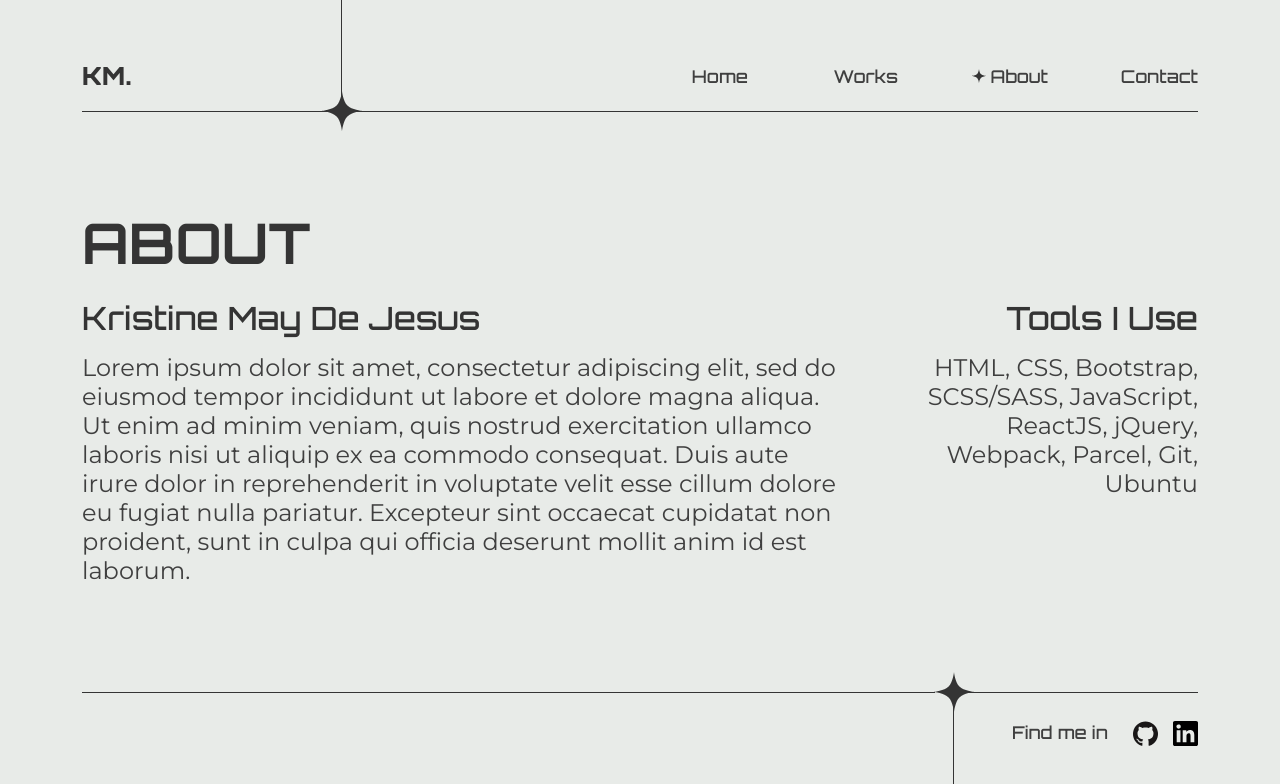
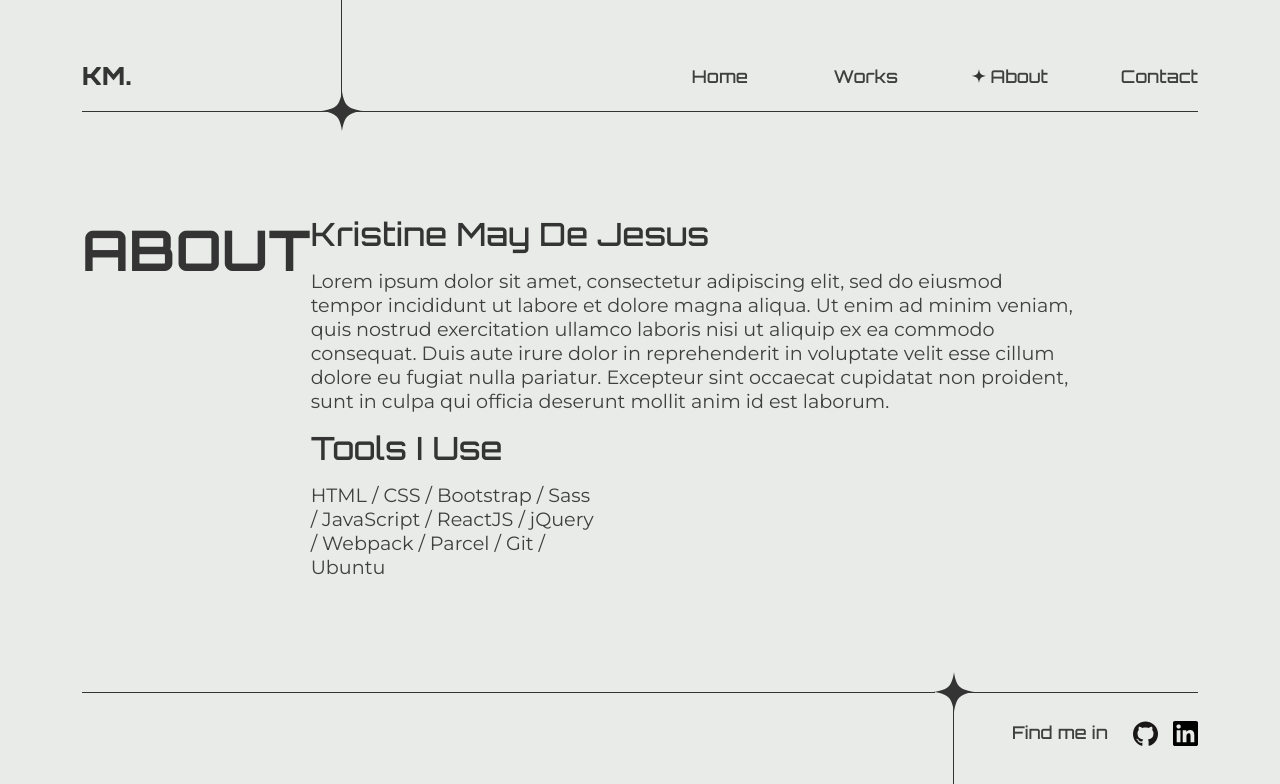
Before and after one commit to sn-tin/frontendkristine, a React (Create React App) app: page /about in a window 1280 px wide. Shown: the top 784 px of the page. Built offline with nearby package versions, Linux system fonts and the light colour scheme.

Commit message:
Changes in about component - Change display style of about content in large screen sizes - Change commas (,) into slash (/) to separate words under Tools I Use - Decrease font size for paragraphs

```diff
--- a/src/components/About/About.js
+++ b/src/components/About/About.js
@@ -17,10 +17,10 @@ const About = () => {
                 <AboutTools className='tools' >
                     <h2>Tools I use</h2>
                     <p>
-                    HTML, CSS, Bootstrap,
-                    SCSS/SASS, JavaScript,
-                    ReactJS, jQuery, Webpack,
-                    Parcel, Git, Ubuntu
+                    HTML / CSS / Bootstrap /
+                    Sass / JavaScript /
+                    ReactJS / jQuery / Webpack /
+                    Parcel / Git / Ubuntu
                     </p>
                 </AboutTools>
             </AboutContent>
--- a/src/components/About/About.styles.js
+++ b/src/components/About/About.styles.js
@@ -2,12 +2,15 @@ import styled from "styled-components";
 import { devices, theme } from "../../styles";
 
 const StyleAbout = styled.div`
-    /* width: 100%;
-    max-width: 1216px; */
+    display: flex;
+    flex-direction: column;
     margin: 50px auto;
     h1 {
         font-size: ${theme.heading.smaller};
         margin-bottom: 20px;
+    }
+    @media screen and (${devices.laptop}) {
+        flex-direction: row;
     }
 `
 
@@ -23,10 +26,7 @@ const AboutContent = styled.div`
         margin-bottom: 15px;
     }
     p {
-        font-size: clamp(1rem, 2.5vw, 1.5rem);
-    }
-    @media screen and (${devices.laptop}) {
-        flex-direction: row !important;
+        font-size: clamp(1rem, 2.5vw, 1.2rem);
     }
 `
 
@@ -39,7 +39,6 @@ const AboutPersonal = styled.div`
 const AboutTools = styled.div`
     @media screen and (${devices.laptop}) {
         width: 285px;
-        text-align: right;
     }
 `
 
```
